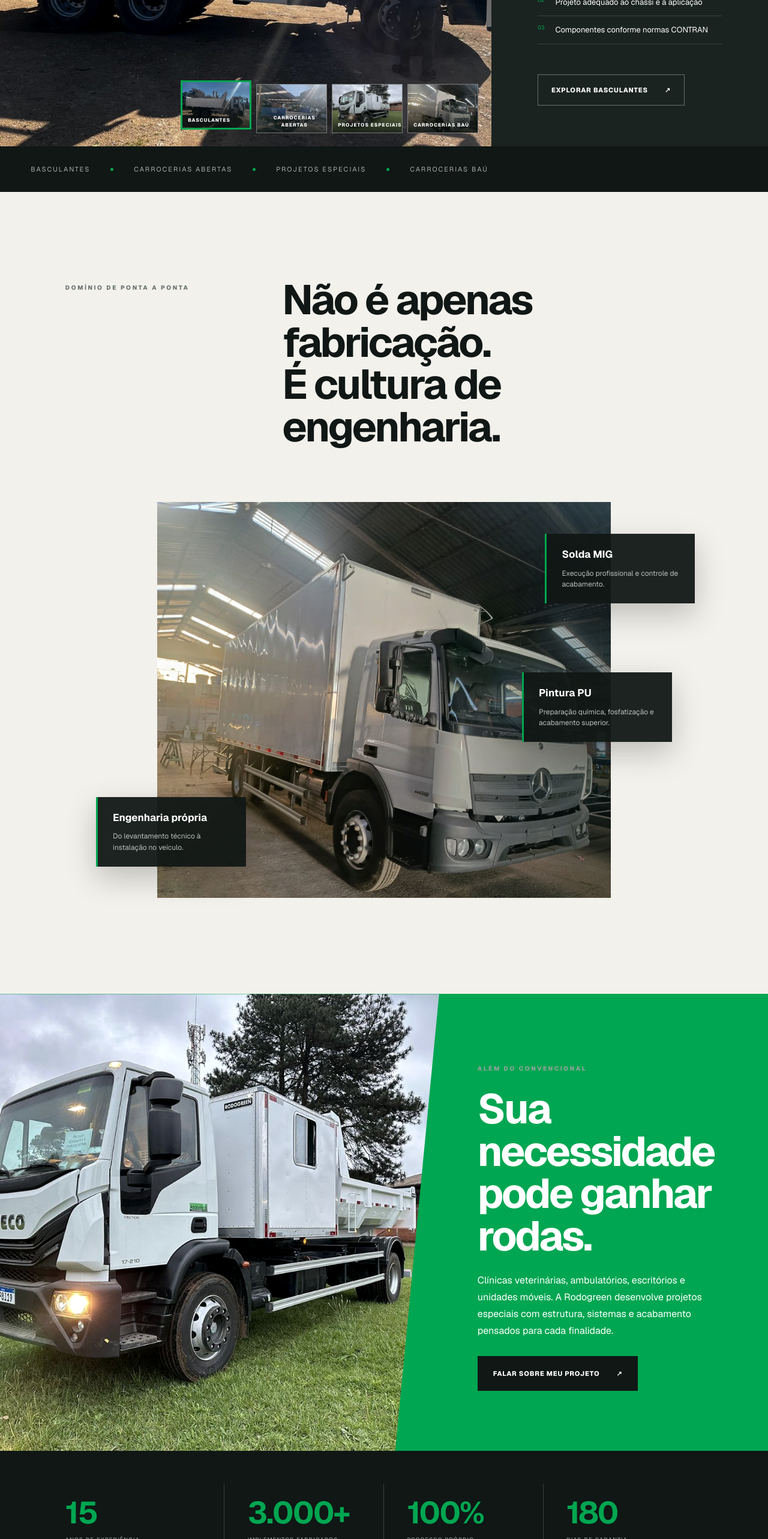
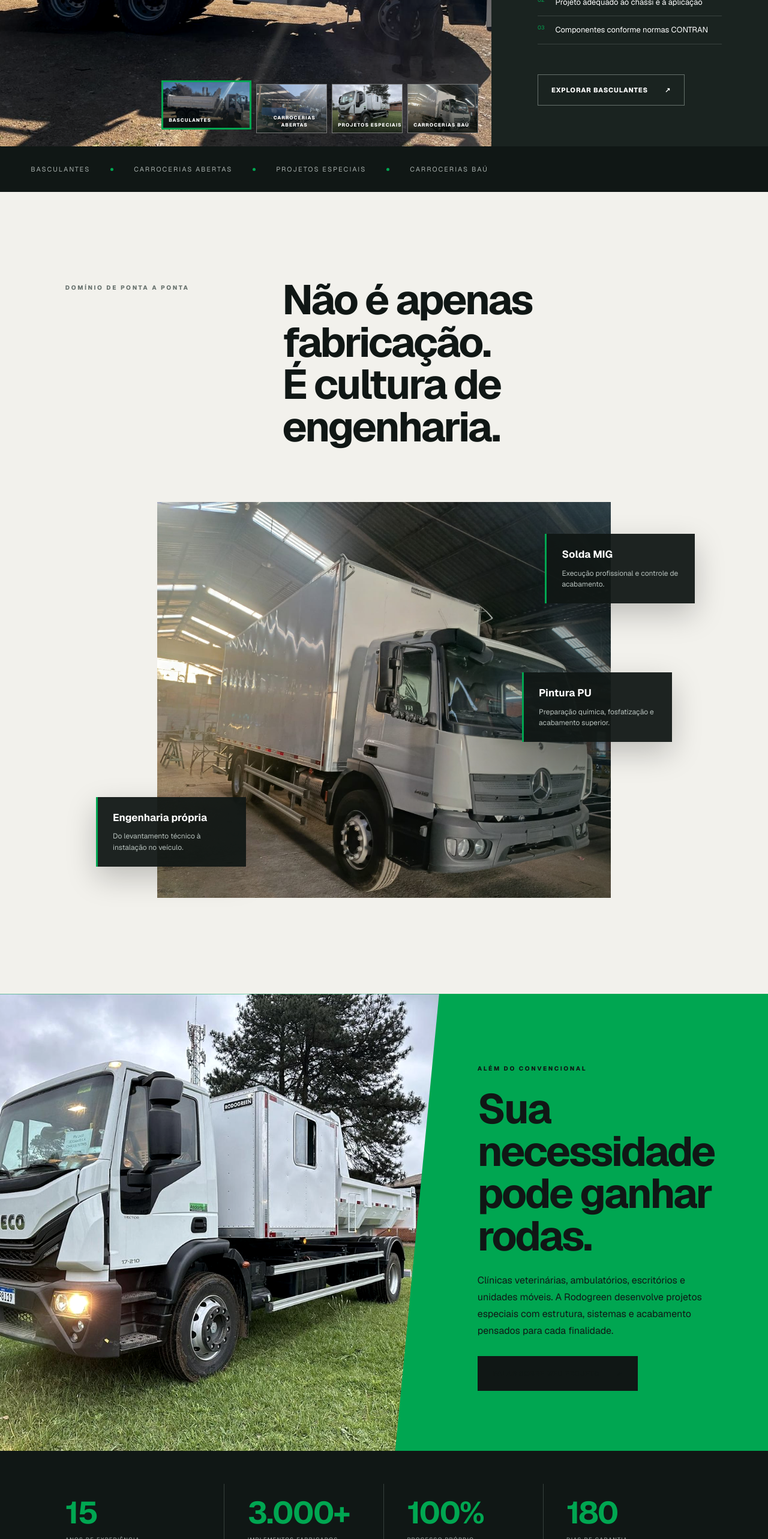
Before and after one commit to JaysonRW/rodogreen_v2_oficial, a Next.js app: page / in a window 1280 px wide. Shown: the part 3180-5746 px from the top of the page at 60% size. Built offline with nearby package versions, Linux system fonts and the light colour scheme.

Commit message:
Melhora contraste e destaca basculantes

```diff
--- a/app/globals.css
+++ b/app/globals.css
@@ -84,6 +84,7 @@ img { display: block; width: 100%; }
 .photo-number { position:absolute; top:30px; left:30px; padding:10px 12px; background:rgba(8,15,13,.72); font-size:10px; letter-spacing:2px; }
 .product-gallery { position:absolute; right:22px; bottom:22px; display:flex; gap:8px; }
 .product-gallery button { position:relative; width:118px; height:82px; padding:0; border:1px solid rgba(255,255,255,.45); background:#111; overflow:hidden; cursor:pointer; transition:.25s; }
+.product-gallery button.basculante-thumb { width:150px; }
 .product-gallery button::after { content:""; position:absolute; inset:0; background:linear-gradient(0deg,rgba(5,12,9,.8),transparent 65%); }
 .product-gallery button.active { border:3px solid var(--green); transform:translateY(-6px); }.product-gallery img { width:100%; height:100%; object-fit:cover; filter:saturate(.65); }
 .product-gallery span { position:absolute; z-index:2; left:9px; bottom:7px; color:white; text-transform:uppercase; letter-spacing:1px; font-size:8px; font-weight:750; }
@@ -112,12 +113,13 @@ img { display: block; width: 100%; }
 .note-two { right:4vw; top:43%; }
 .note-three { left:-8vw; bottom:8%; }
 
-.special { min-height:720px; display:grid; grid-template-columns:1.18fr .82fr; background:var(--green); color:white; }
+.special { min-height:720px; display:grid; grid-template-columns:1.18fr .82fr; background:var(--green); color:var(--ink); }
 .special-image { clip-path:polygon(0 0,100% 0,90% 100%,0 100%); overflow:hidden; }
 .special-image img { height:100%; object-fit:cover; filter:grayscale(.2) contrast(1.08); }
 .special-content { padding:110px 7vw 100px 5vw; align-self:center; }
 .special-content h2 { margin:25px 0; }
-.special-content > p:not(.section-label) { line-height:1.75; max-width:490px; }
+.special-content > p:not(.section-label) { line-height:1.75; max-width:490px; color:var(--ink); }
+.special .section-label.light { color:var(--ink); }
 .primary-button.dark { margin-top:28px; background:var(--ink); }
 
 .numbers { background:var(--ink); color:white; display:grid; grid-template-columns:repeat(4,1fr); padding:55px 8.5vw; }
@@ -143,20 +145,21 @@ img { display: block; width: 100%; }
 .faq-list summary i { width:30px; height:30px; display:grid; place-items:center; border:1px solid #99a29e; border-radius:50%; font-style:normal; transition:.3s; }
 .faq-list details[open] summary i { color:white; background:var(--green); border-color:var(--green); transform:rotate(45deg); }.faq-list details p { margin:0 42px 28px 54px; max-width:720px; color:#5d6964; line-height:1.7; }
 
-.quote { background:var(--green); color:white; padding:120px 8.5vw; display:grid; grid-template-columns:.72fr 1.28fr; gap:9vw; }
+.quote { background:var(--green); color:var(--ink); padding:120px 8.5vw; display:grid; grid-template-columns:.72fr 1.28fr; gap:9vw; }
 .quote-intro h2 { margin:25px 0; }
-.quote-intro > p:not(.section-label) { line-height:1.7; }
-.quote-intro small { display:block; margin-top:50px; padding-top:20px; border-top:1px solid rgba(255,255,255,.35); line-height:1.6; }
+.quote .section-label.light { color:var(--ink); }
+.quote-intro > p:not(.section-label) { line-height:1.7; color:var(--ink); }
+.quote-intro small { display:block; margin-top:50px; padding-top:20px; border-top:1px solid rgba(16,23,21,.38); line-height:1.6; color:var(--ink); }
 .quote form { display:grid; grid-template-columns:1fr 1fr; gap:28px 22px; }
-.quote label { display:grid; gap:10px; text-transform:uppercase; letter-spacing:1.3px; font-size:9px; font-weight:750; }
-.quote input, .quote select, .quote textarea { color:white; background:transparent; border:0; border-bottom:1px solid rgba(255,255,255,.65); border-radius:0; padding:12px 2px; outline:none; text-transform:none; letter-spacing:normal; font-size:14px; }
+.quote label { display:grid; gap:10px; color:var(--ink); text-transform:uppercase; letter-spacing:1.3px; font-size:9px; font-weight:800; }
+.quote input, .quote select, .quote textarea { color:var(--ink); background:transparent; border:0; border-bottom:1px solid rgba(16,23,21,.72); border-radius:0; padding:12px 2px; outline:none; text-transform:none; letter-spacing:normal; font-size:14px; font-weight:650; }
 .quote select option { color:var(--ink); }
-.quote input::placeholder, .quote textarea::placeholder { color:rgba(255,255,255,.68); }
+.quote input::placeholder, .quote textarea::placeholder { color:rgba(16,23,21,.72); opacity:1; }
 .quote textarea { min-height:90px; resize:vertical; }
 .quote .full { grid-column:1 / -1; }
 .quote button { grid-column:1 / -1; border:0; background:var(--ink); color:white; min-height:62px; padding:0 24px; display:flex; align-items:center; justify-content:space-between; text-transform:uppercase; letter-spacing:1px; font-size:11px; font-weight:800; cursor:pointer; transition:.25s; }
 .quote button:hover { background:#222b28; transform:translateY(-2px); }
-.form-note { grid-column:1 / -1; margin:0; font-size:10px; opacity:.78; }
+.form-note { grid-column:1 / -1; margin:0; color:var(--ink); font-size:10px; opacity:.9; }
 
 footer { background:#0b100e; color:#a5afab; padding:80px 8.5vw 35px; display:grid; grid-template-columns:1fr 1fr; gap:60px; align-items:start; }
 .footer-brand { width:250px; height:66px; }.footer-brand img { width:100%; max-height:60px; }
@@ -192,7 +195,8 @@ footer > small { text-align:right; font-size:9px; }
   .feature-photo { min-height:390px; }
   .feature-copy { padding:55px 25px; }
   .product-gallery { left:14px; right:14px; bottom:14px; display:grid; grid-template-columns:1fr 1fr; }
-  .product-gallery button { width:auto; height:58px; }
+  .product-gallery button { width:auto; height:70px; }
+  .product-gallery button.basculante-thumb { width:auto; grid-column:1 / -1; height:92px; }
   .product-gallery span { font-size:7px; }
   .craft { padding:90px 25px; }
   .craft-title { padding:0; margin-bottom:50px; }
--- a/app/page.tsx
+++ b/app/page.tsx
@@ -196,7 +196,13 @@ export default function Home() {
             <span className="photo-number">0{productImage + 1} / 04</span>
             <div className="product-gallery" aria-label="Galeria de implementos Rodogreen">
               {productImages.map((image, index) => (
-                <button type="button" key={image.src} className={productImage === index ? "active" : ""} onClick={() => setProductImage(index)} aria-label={`Ver imagem: ${image.label}`}>
+                <button
+                  type="button"
+                  key={image.src}
+                  className={`${productImage === index ? "active" : ""} ${index === 0 ? "basculante-thumb" : ""}`.trim()}
+                  onClick={() => setProductImage(index)}
+                  aria-label={`Ver imagem: ${image.label}`}
+                >
                   <img src={image.src} alt="" /><span>{image.label}</span>
                 </button>
               ))}
```
